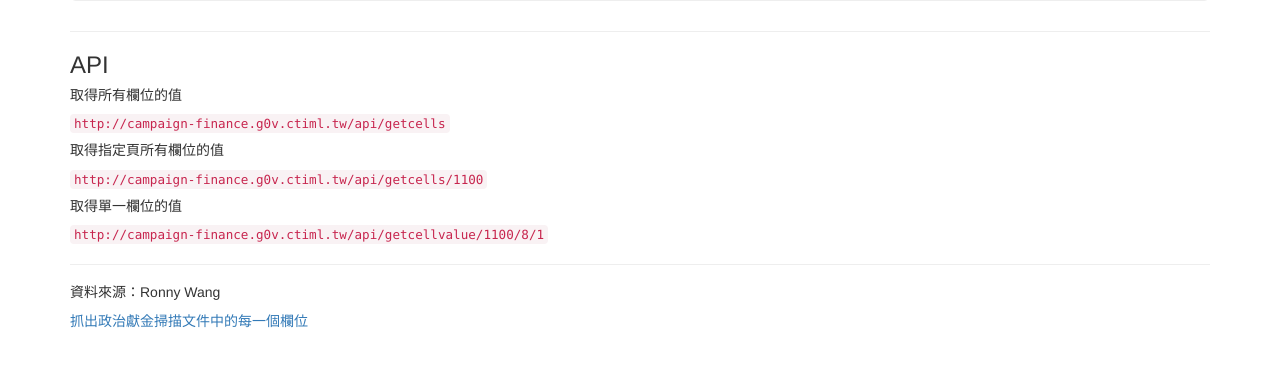
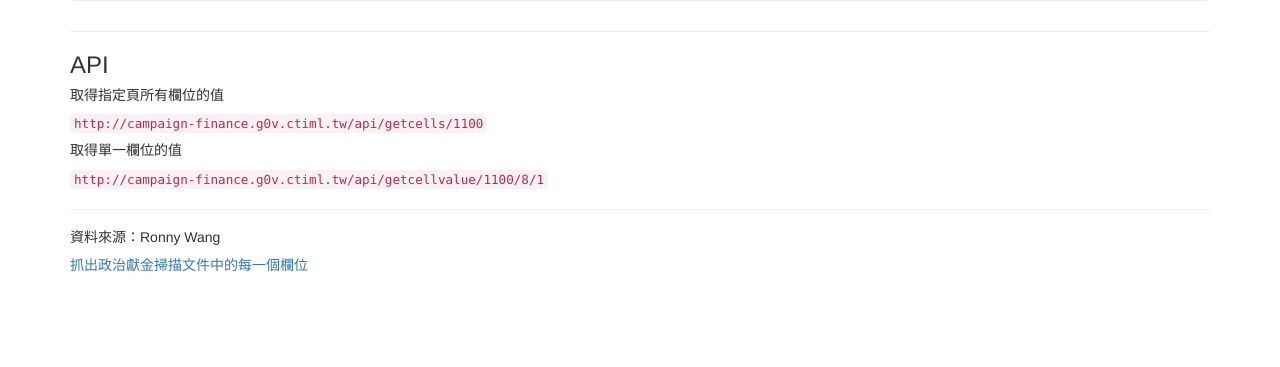
Before and after one commit to ctiml/campaign-finance.g0v.ctiml.tw, a PHP site: template webdata/views/index/index.phtml in a window 1280 px wide. Shown: the part 258-625 px from the top of the page. Run offline with PHP 8.4, Linux system fonts and the light colour scheme; the template is opened without the code that fills it, so the values that code supplies are empty; some libraries are stand-ins or nearby versions.

Commit message:
拿掉取得所有欄位的值的 API

```diff
--- a/webdata/views/index/index.phtml
+++ b/webdata/views/index/index.phtml
@@ -10,8 +10,6 @@
     <hr>
     <div class="row-fluid">
         <h3>API</h3>
-        <h5>取得所有欄位的值</h5>
-        <code>http://campaign-finance.g0v.ctiml.tw/api/getcells</code>
         <h5>取得指定頁所有欄位的值</h5>
         <code>http://campaign-finance.g0v.ctiml.tw/api/getcells/1100</code>
         <h5>取得單一欄位的值</h5>
```
